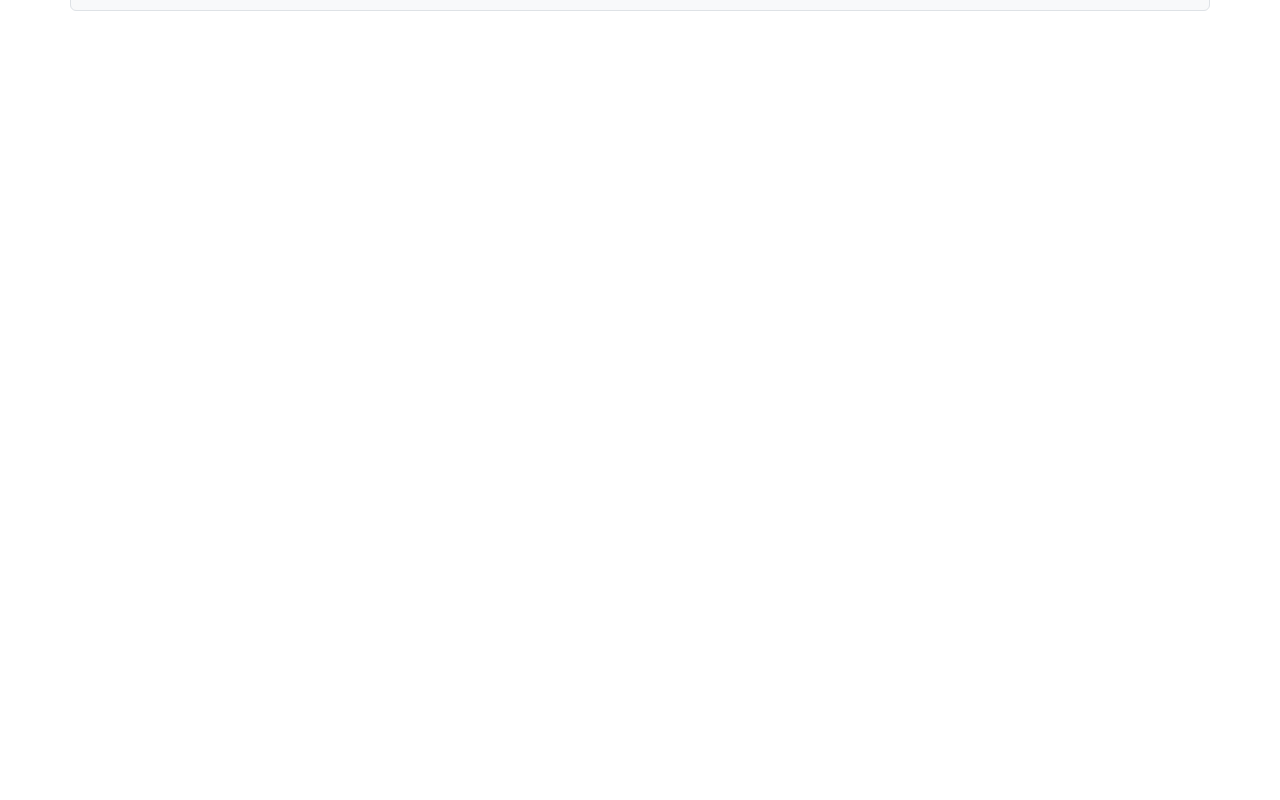
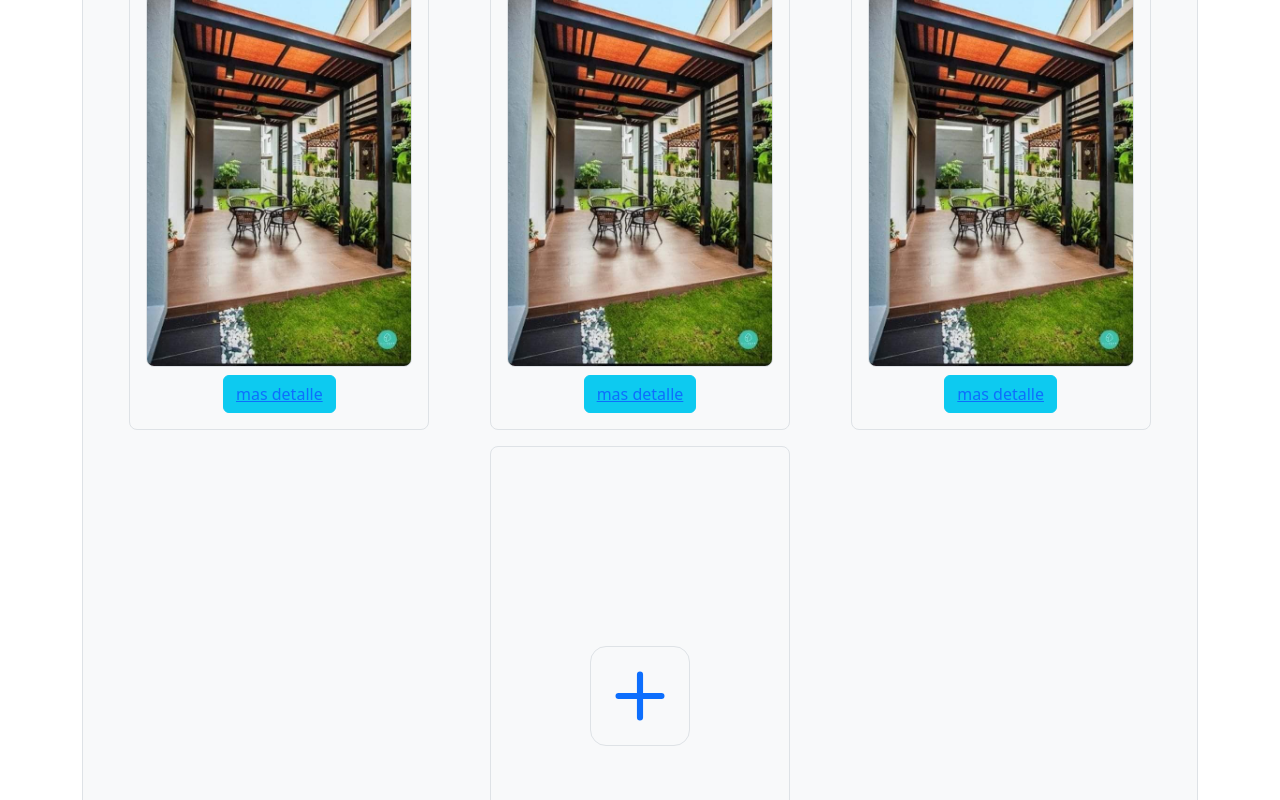
Before and after one commit to RyuDSora/InversionesCarranza, a React (Create React App) app in the folder frontend/: page /Proyectos in a window 1280 px wide. Shown: the part 300-1100 px from the top of the page. Before the commit the page ends 800 px from the top, so only its background shows below. Built offline with nearby package versions, Linux system fonts and the light colour scheme.

Commit message:
interface principal proyectos

```diff
--- a/frontend/src/App.js
+++ b/frontend/src/App.js
@@ -13,6 +13,7 @@ import RecuperarLanding from './componets/RecuperarLanding.jsx'
 import CambiarContrasenia from "./componets/CambiarContrasenia.jsx";
 import Perfil from './componets/Perfil.jsx';
 import EditPerfil from './componets/EditarPerfil.jsx';
+import Projects from './componets/projects.jsx'
 
 
 function App() {
@@ -34,7 +35,7 @@ function App() {
               <Route path="/Servicios" element={ "Servicios" } />
               <Route path="/perfil/:userId" element={<Perfil />} />
               <Route path="/EditarPerfil/:userId" element = {<EditPerfil/>}/>
-              <Route path="/Proyectos" element={ "Proyectos" } />
+              <Route path="/Proyectos" element={ <Projects/> } />
             </Routes>
           </div>
           {FooterIC()}
--- /dev/null
+++ b/frontend/src/componets/projects.jsx
@@ -0,0 +1,60 @@
+import Container from 'react-bootstrap/esm/Container';
+import PR from '../imgs/proyectIMG.jpg';
+export default function projects(params) {
+
+    return(
+        <Container>
+            <div className='bg-light border rounded-3'>
+                <div className='p-2 shadow'><span className='h2'>Nuestros Proyectos</span></div>
+
+                {Cont('Construccion','/Proyectos/Construccion')}
+                <hr />
+                {Cont('Remodelacion','/Proyectos/Remodelacion')}
+                <hr />
+                {Cont('Planos','/Proyectos/Planos')}
+
+            </div>
+        </Container>
+    );
+}
+function proyect(n,i,url) {
+    return(
+        <div style={{width:'300px'}} className='bg-light border rounded-3 pt-2 pb-3 my-2'>
+            <div className='p-2'><span className='h6'>{n}</span></div>
+            <div className='px-3'>
+                <img src={i} alt="img" className='w-100 border rounded-3'/>
+            </div>
+            <div className='btn btn-info mt-2'>
+                <a href={url}>
+                    mas detalle
+                </a>
+            </div>
+        </div>
+    );
+}
+function More(url) {
+    return(
+        <div style={{width:'300px',height:'500px'}} className='bg-light border rounded-3 py-2 my-2 d-flex align-items-center'>
+            <a href={url} className='mx-auto'>
+                <div className='border rounded-4' style={{width:'100px',height:'100px'}}>
+                    <svg xmlns="http://www.w3.org/2000/svg"  fill="currentColor" className="bi bi-plus" viewBox="0 0 16 16">
+                        <path d="M8 4a.5.5 0 0 1 .5.5v3h3a.5.5 0 0 1 0 1h-3v3a.5.5 0 0 1-1 0v-3h-3a.5.5 0 0 1 0-1h3v-3A.5.5 0 0 1 8 4"/>
+                    </svg>
+                </div>
+            </a>
+        </div>
+    );
+}
+function Cont(servicio,url) {
+    return(
+        <div className='my-2 py-3'>
+                    <div className='text-start h5 ps-4 ms-2'><span>{servicio}</span></div>
+                    <div className='d-flex flex-wrap px-3 justify-content-around'>
+                        <div className=''>{proyect('Proyecto 1',PR,'url')}</div>
+                        <div className=''>{proyect('Proyecto 2',PR,'url')}</div>
+                        <div className=''>{proyect('Proyecto 3',PR,'url')}</div>
+                        <div className=''>{More(url)}</div>
+                    </div>
+                </div>
+    );
+}
```
Also changed, not shown: frontend/src/imgs/proyectIMG.jpg (added).
